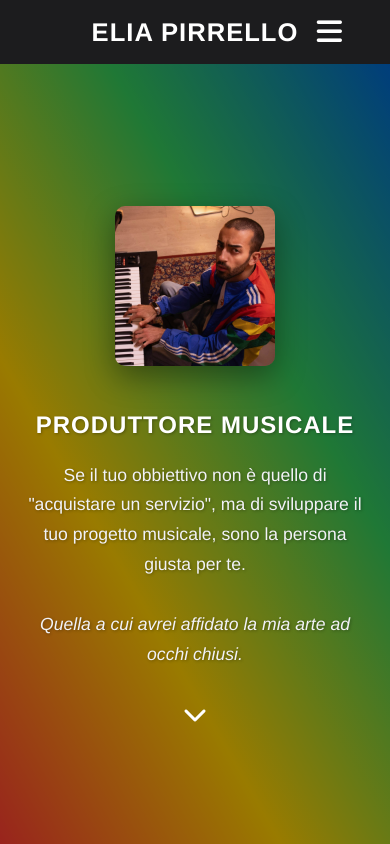
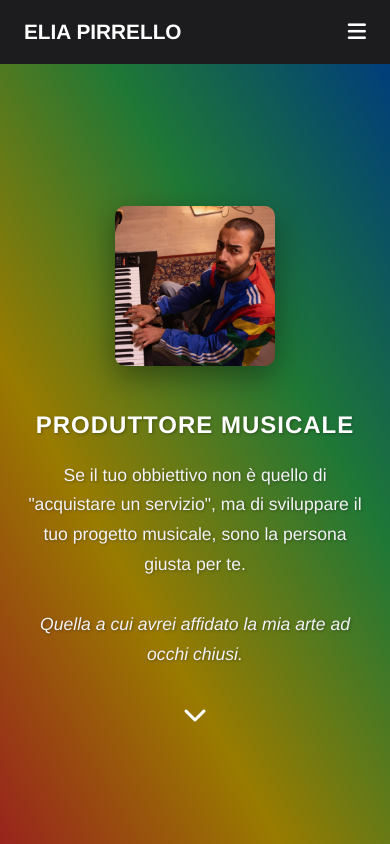
Before and after one commit to wavyprod1/website, a Vue app: page / in a window 390 px wide. Shown: the top 844 px of the page. Built offline with nearby package versions, Linux system fonts and the light colour scheme.

Commit message:
graphic navbar fixes

```diff
--- a/src/App.vue
+++ b/src/App.vue
@@ -71,10 +71,7 @@ watch(
   <header>
     <div class="container">
       <div class="header-container">
-        <RouterLink to="/" class="header-logo-link desktop-only" @click="handleNavLinkClick">
-          ELIA PIRRELLO
-        </RouterLink>
-        <RouterLink to="/" class="header-logo-link mobile-only" @click="handleNavLinkClick">
+        <RouterLink to="/" class="header-logo-link" @click="handleNavLinkClick">
           ELIA PIRRELLO
         </RouterLink>
         <button
@@ -83,7 +80,7 @@ watch(
           aria-label="Apri menu"
           :aria-expanded="isMobileMenuOpen"
         >
-          <i class="fas fa-bars"></i>
+          <i class="fas" :class="{ 'fa-bars': !isMobileMenuOpen, 'fa-times': isMobileMenuOpen }"></i>
         </button>
         <ul class="nav-menu" :class="{ active: isMobileMenuOpen }">
           <li
@@ -273,12 +270,13 @@ header {
 
 /* Logo/Nome Link per Desktop */
 .header-logo-link {
+  display:contents;
   font-weight: bold;
-  font-size: 1.6rem;
+  font-size: 1.3rem;
   color: var(--color-white);
   text-decoration: none;
   text-transform: uppercase;
-  letter-spacing: 1px;
+  padding-top: 1px;
   transition: color 0.3s ease; /* Aggiunta transizione */
   position: relative; /* Add this */
   z-index: 1003; /* Make it the highest z-index */
@@ -321,12 +319,6 @@ header {
   color: var(--color-blue);
 }
 
-.mobile-only {
-  display: none !important;
-}
-.desktop-only {
-  display: block !important;
-}
 
 /* Dropdown Menu (Desktop) */
 .nav-item-dropdown {
@@ -399,7 +391,7 @@ header {
   }
 
   .header-container {
-    justify-content: center;
+    justify-content: space-between;
   }
 
   .header-logo-link-mobile:hover {
@@ -407,17 +399,22 @@ header {
   }
 
   .mobile-menu-btn {
-    display: block;
-    position: absolute;
-    right: 1.5rem;
-    top: 50%;
-    transform: translateY(-50%);
+    display: flex;
+    position: relative;
     background: none;
     border: none;
     color: var(--color-white);
-    font-size: 1.8rem;
+    font-size: 1.3rem;
     cursor: pointer;
-    z-index: 1003; /* Match the logo's z-index */
+    z-index: 1003;
+  }
+
+  .mobile-menu-btn i {
+    transition: transform 0.3s ease;
+  }
+
+  .mobile-menu-btn i.fa-times {
+    transform: rotate(180deg);
   }
 
   .nav-menu {
@@ -432,7 +429,6 @@ header {
     align-items: center;
     justify-content: flex-start;
     padding-top: 4rem;
-    transition: left 0.3s ease-in-out;
     z-index: 1001;
     overflow-y: auto;
     box-sizing: border-box;
```
